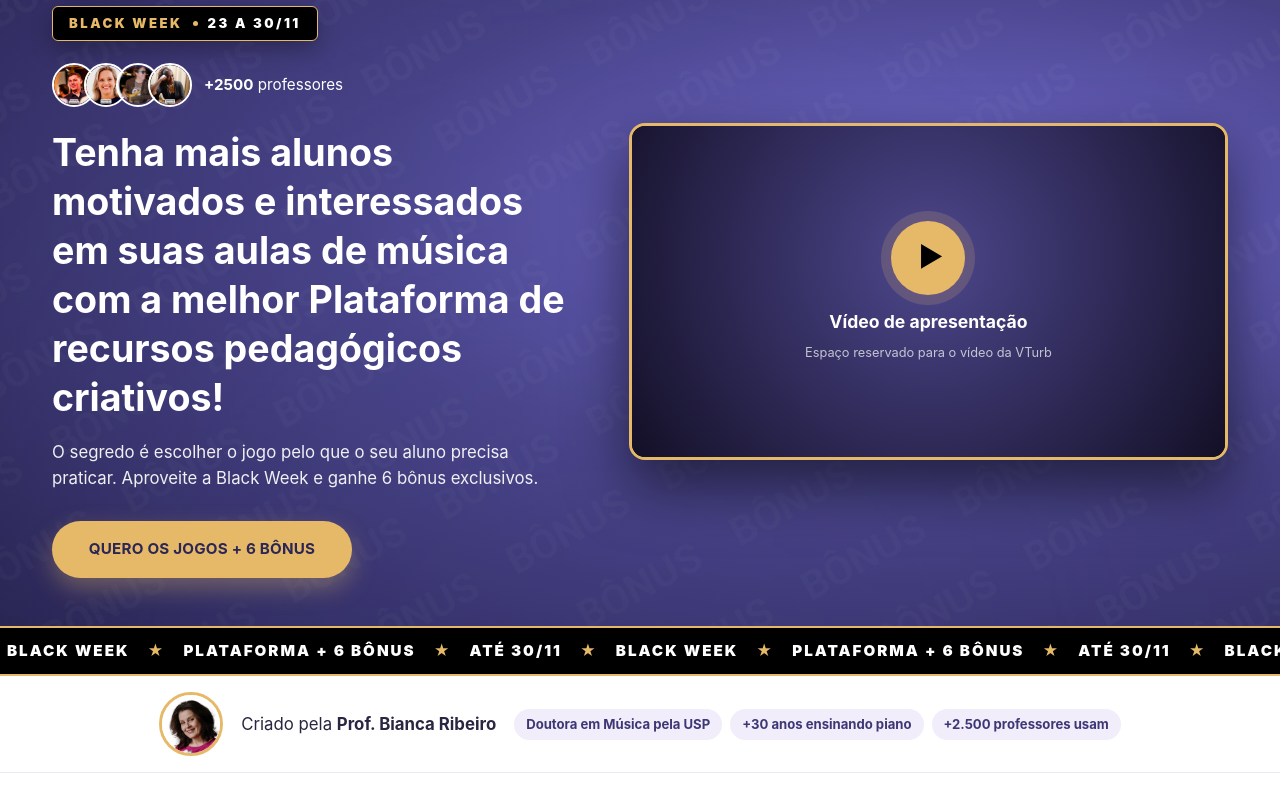
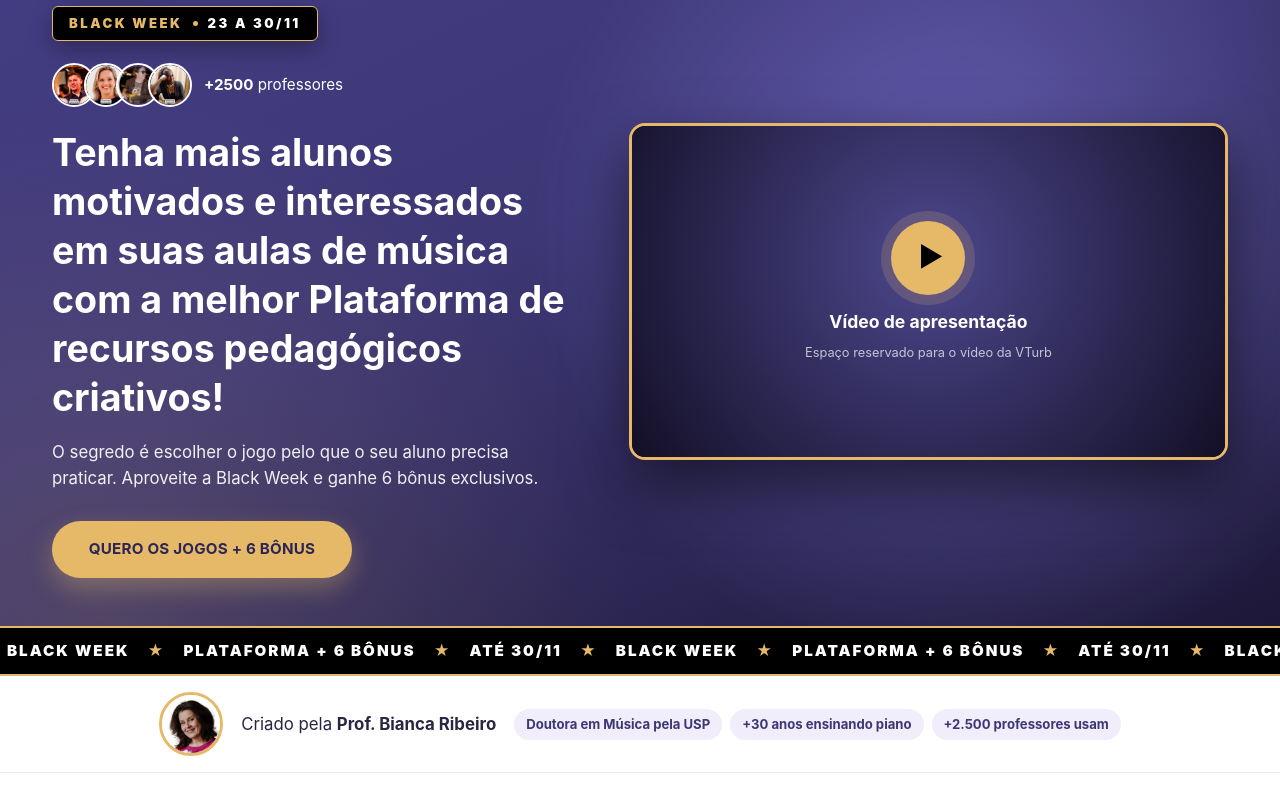
Before and after one commit to spectusmkt/black-week-jogos, a plain HTML site: page index.html in a window 1280 px wide. Shown: the part 199-989 px from the top of the page. Drawn offline with Linux system fonts and the light colour scheme.

Commit message:
Hero desktop: remove textura 'BÔNUS' e usa degradê limpo
Co-Authored-By: Claude Opus 5.5 <noreply@anthropic.com>

```diff
--- a/index.html
+++ b/index.html
@@ -72,7 +72,6 @@ src="https://www.facebook.com/tr?id=4709244815771841&ev=PageView&noscript=1"/ lo
 <meta name="twitter:image" content="https://spectusmkt.github.io/black-week-jogos/img/compartilhar.jpg">
 <link rel="icon" href="img/logo-jpm.png">
 <link rel="preload" as="image" href="img/08c591dc08fec71bf85ce9ec909ac1be.webp" media="(max-width:760px)" fetchpriority="high">
-<link rel="preload" as="image" href="img/65dab3fa38bcd1b7de234ffd428057c4.webp" media="(min-width:761px)">
 <style>
 /* ============================================================
    CORES DA MARCA NOVA (logo / página oferta.)
@@ -463,8 +462,8 @@ body.com-ancora .sem-ancora{display:none!important}
 .vsl-ph b{font-size:1.1rem}
 .vsl-ph small{font-size:.8rem;opacity:.7}
 @media(min-width:761px){
-  .hero{background:radial-gradient(ellipse at 75% 45%,#6a62c8 0%,var(--roxo-esc) 45%,#1d1838 100%)}
-  .hero-bg{background:url(img/65dab3fa38bcd1b7de234ffd428057c4.webp) center/cover;opacity:.28;mix-blend-mode:screen}
+  .hero{background:radial-gradient(circle at 76% 48%,rgba(140,130,235,.55) 0%,rgba(140,130,235,0) 42%),radial-gradient(circle at 8% 100%,rgba(230,185,104,.16) 0%,rgba(230,185,104,0) 38%),linear-gradient(155deg,#453e86 0%,var(--roxo-esc) 45%,#1d1838 100%)}
+  .hero-bg{display:none}
   .hero-pessoa{display:none}
   .hero:after{background:none}
   .hero .wrap{padding-bottom:48px}
```
